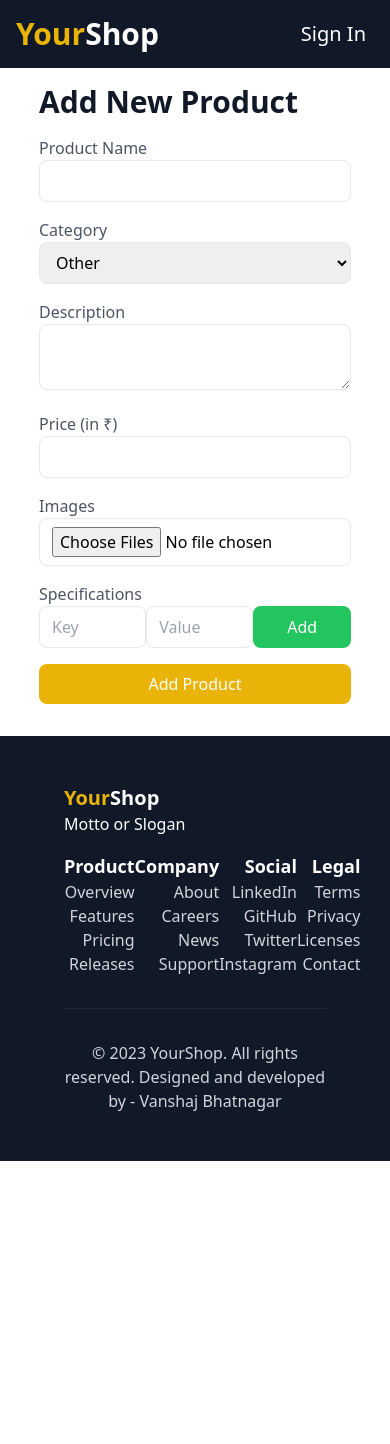
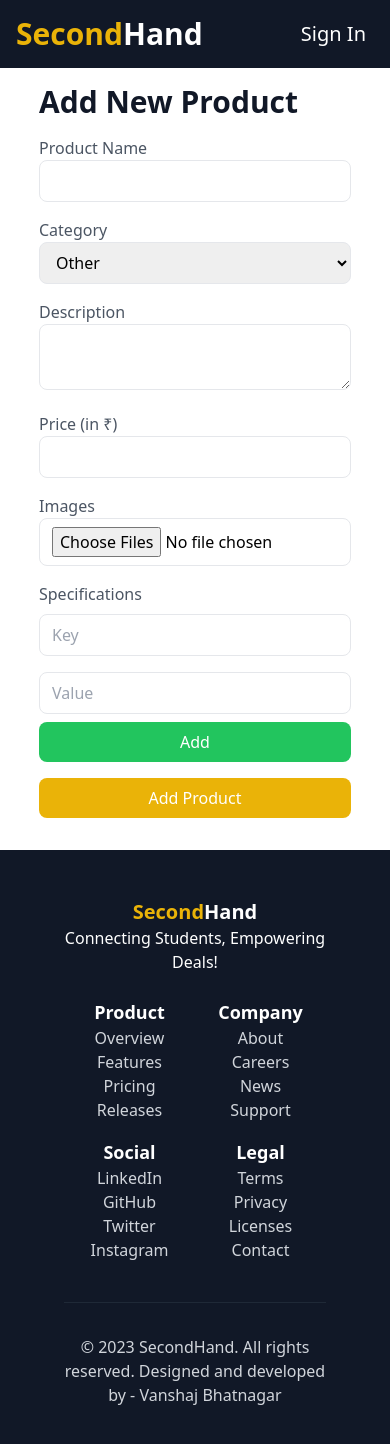
Before and after one commit to purohitharshita/Second-Hand, a React (Create React App) app in the folder Client/: page /add-product in a window 390 px wide. Shown: the top 1444 px of the page. Before the commit the page ends 1161 px from the top, so only its background shows below. Built offline with nearby package versions, Linux system fonts and the light colour scheme.

Commit message:
responsive design added

```diff
--- a/Client/src/components/AddProduct.js
+++ b/Client/src/components/AddProduct.js
@@ -252,7 +252,7 @@ const AddProduct = () => {
                 </button>
               </div>
             ))}
-            <div className="flex justify-between">
+            <div className="flex flex-col md:flex-row justify-between">
               <input
                 type="text"
                 id="specificationKeyField"
@@ -264,7 +264,7 @@ const AddProduct = () => {
                     key: e.target.value,
                   })
                 }
-                className="w-[45%] border rounded-lg py-2 px-3"
+                className="w-full md:w-[45%] border rounded-lg py-2 px-3 my-2 md:my-0"
                 placeholder="Key"
               />
               <input
@@ -278,13 +278,13 @@ const AddProduct = () => {
                     value: e.target.value,
                   })
                 }
-                className="w-[45%] border rounded-lg py-2 px-3"
+                className="w-full md:w-[45%] border rounded-lg py-2 px-3 my-2 md:my-0"
                 placeholder="Value"
               />
               <button
                 type="button"
                 onClick={handleAddSpecification}
-                className="w-32 bg-green-500 text-white px-3 py-2 rounded-lg hover:bg-green-700 transition duration-300"
+                className="w-full md:w-32 bg-green-500 text-white px-3 py-2 rounded-lg hover:bg-green-700 transition duration-300"
               >
                 Add
               </button>
--- a/Client/src/components/Edit_Product/ProductForm.js
+++ b/Client/src/components/Edit_Product/ProductForm.js
@@ -134,13 +134,16 @@ const ProductForm = ({
           Specifications
         </label>
         {formData.specifications.map((spec, index) => (
-          <div key={index} className="flex mb-2 justify-between">
+          <div
+            key={index}
+            className="flex flex-col md:flex-row justify-between"
+          >
             <input
               type="text"
               name={`specification-${index}-key`}
               value={spec.key}
               readOnly
-              className="w-[45%] border rounded-lg py-2 px-3 bg-gray-200 mr-2"
+              className="w-full md:w-[45%] border rounded-lg py-2 px-3 my-2 md:my-0"
               disabled
             />
             <input
@@ -148,19 +151,19 @@ const ProductForm = ({
               name={`specification-${index}-value`}
               value={spec.value}
               readOnly
-              className="w-[45%] border rounded-lg py-2 px-3 bg-gray-200 mr-2"
+              className="w-full md:w-[45%] border rounded-lg py-2 px-3 my-2 md:my-0"
               disabled
             />
             <button
               type="button"
               onClick={() => handleRemoveSpecification(index)}
-              className="w-[7%] bg-red-500 text-white px-3 py-2 rounded-lg hover:bg-red-700 transition duration-300"
+              className="w-full md:w-32 bg-red-500 text-white px-3 py-2 rounded-lg hover:bg-red-700 transition duration-300"
             >
               Remove
             </button>
           </div>
         ))}
-        <div className="flex justify-between">
+        <div className="flex flex-col md:flex-row justify-between">
           <input
             type="text"
             id="specificationKeyField"
@@ -172,7 +175,7 @@ const ProductForm = ({
                 key: e.target.value,
               })
             }
-            className="w-[45%] border rounded-lg py-2 px-3"
+            className="w-full md:w-[45%] border rounded-lg py-2 px-3 my-2 md:my-0"
             placeholder="Key"
           />
           <input
@@ -186,13 +189,13 @@ const ProductForm = ({
                 value: e.target.value,
               })
             }
-            className="w-[45%] border rounded-lg py-2 px-3"
+            className="w-full md:w-[45%] border rounded-lg py-2 px-3 my-2 md:my-0"
             placeholder="Value"
           />
           <button
             type="button"
             onClick={handleAddSpecification}
-            className="w-[7%] bg-green-500 text-white px-3 py-2 rounded-lg hover:bg-green-700 transition duration-300"
+            className="w-full md:w-32 bg-green-500 text-white px-3 py-2 rounded-lg hover:bg-green-700 transition duration-300"
           >
             Add
           </button>
--- a/Client/src/components/Home/index.js
+++ b/Client/src/components/Home/index.js
@@ -145,7 +145,7 @@ const ProductsList = () => {
       <h1 className="text-3xl font-semibold mb-4">All Products</h1>
       <div>
         {!isLoading ? (
-          <div className="flex">
+          <div className="flex flex-col md:flex-row">
             <Filters
               searchQuery={searchQuery}
               handleSearchQueryChange={handleSearchQueryChange}
--- a/Client/src/components/Landing.js
+++ b/Client/src/components/Landing.js
@@ -13,14 +13,14 @@ const LandingPage = () => {
       }}
     >
       <div
-        className="text-yellow-500 text-[8em] font-bold animate__animated animate__bounceInDown hover:scale-125 hover:animate-bounce transition-all"
+        className="text-yellow-500 text-[6vh] md:text-[12vh] font-bold animate__animated animate__bounceInDown hover:scale-125 hover:animate-bounce transition-all"
         style={{ textShadow: "2px 2px 4px #000000" }}
       >
-        Your<span className="text-white">Shop</span>
+        Second<span className="text-white">Hand</span>
       </div>
       <div className="text-center z-10 flex flex-col items-center">
         <h1
-          className="text-4xl md:text-6xl font-bold mb-6 animate__animated animate__fadeInDown text-white"
+          className="text-3xl md:text-5xl font-bold mb-6 animate__animated animate__fadeInDown text-white"
           style={{ WebkitTextStroke: "1px black" }}
         >
           College Marketplace
--- a/Client/src/components/ProductPage.js
+++ b/Client/src/components/ProductPage.js
@@ -9,7 +9,7 @@ const ProductPage = () => {
   return (
     <div>
       <Navbar />
-      <div className="mx-auto w-4/5 p-4 ">
+      <div className="mx-auto w-full md:w-4/5 p-4 ">
         <h1 className="text-3xl font-semibold text-gray-900">
           Product Details
         </h1>
--- a/Client/src/components/Profile/UserDetails.js
+++ b/Client/src/components/Profile/UserDetails.js
@@ -12,7 +12,7 @@ const UserDetails = ({
   handleSaveClick,
 }) => {
   return (
-    <div className="w-3/4 p-4">
+    <div className="w-full md:w-3/4 p-4">
       <form>
         {/* Use UserField component for each field */}
         <div className="grid grid-cols-1 md:grid-cols-2 lg:grid-cols-3 gap-4">
--- a/Client/src/components/Utility/Footer.js
+++ b/Client/src/components/Utility/Footer.js
@@ -5,14 +5,14 @@ const Footer = () => {
     <footer className="bg-gray-900 text-white text-right p-12">
       <div className="max-w-screen-xl mx-auto px-4">
         <div className="flex flex-col md:flex-row md:justify-between align-middle">
-          <div className="md:w-1/4 text-left">
+          <div className="md:w-1/4 text-center md:text-left">
             <h2 className="text-xl font-bold">
-              <span className="text-yellow-500">Your</span>Shop
+              <span className="text-yellow-500">Second</span>Hand
             </h2>
-            <p>Motto or Slogan</p>
+            <p>Connecting Students, Empowering Deals!</p>
           </div>
-          <div className="md:w-3/4 flex justify-between mt-4 md:mt-0">
-            <div className="md:w-1/4">
+          <div className="w-full md:w-3/4 grid grid-cols-2 text-center md:text-right md:flex md:flex-row justify-between mt-4 md:mt-0">
+            <div className="md:w-1/4 my-2 md:my-0">
               <h3 className="text-lg font-semibold">Product</h3>
               <ul className="text-gray-300">
                 <li>Overview</li>
@@ -21,7 +21,7 @@ const Footer = () => {
                 <li>Releases</li>
               </ul>
             </div>
-            <div className="md:w-1/4">
+            <div className="md:w-1/4 my-2 md:my-0">
               <h3 className="text-lg font-semibold">Company</h3>
               <ul className="text-gray-300">
                 <li>About</li>
@@ -30,7 +30,7 @@ const Footer = () => {
                 <li>Support</li>
               </ul>
             </div>
-            <div className="md:w-1/4">
+            <div className="md:w-1/4 my-2 md:my-0">
               <h3 className="text-lg font-semibold">Social</h3>
               <ul className="text-gray-300">
                 <li>LinkedIn</li>
@@ -39,7 +39,7 @@ const Footer = () => {
                 <li>Instagram</li>
               </ul>
             </div>
-            <div className="md:w-1/4">
+            <div className="md:w-1/4 my-2 md:my-0">
               <h3 className="text-lg font-semibold">Legal</h3>
               <ul className="text-gray-300">
                 <li>Terms</li>
@@ -52,7 +52,7 @@ const Footer = () => {
         </div>
         <hr className="border-gray-800 my-8" />
         <div className="text-gray-300 text-center">
-          &copy; {new Date().getFullYear()} YourShop. All rights reserved.
+          &copy; {new Date().getFullYear()} SecondHand. All rights reserved.
           Designed and developed by - Vanshaj Bhatnagar
         </div>
       </div>
--- a/Client/src/components/Utility/Navbar.js
+++ b/Client/src/components/Utility/Navbar.js
@@ -16,7 +16,7 @@ const Navbar = () => {
     <nav className="bg-gray-900 py-4 px-4 md:px-8 md:py-6 flex justify-between items-center z-10">
       <div className="flex items-center">
         <Link to="/home" className="text-white text-3xl font-bold">
-          <span className="text-yellow-500">Your</span>Shop
+          <span className="text-yellow-500">Second</span>Hand
         </Link>
       </div>
       <div className="relative group">
```
Also changed, not shown: 1 other file (tests, documents, lock files or other folders).
